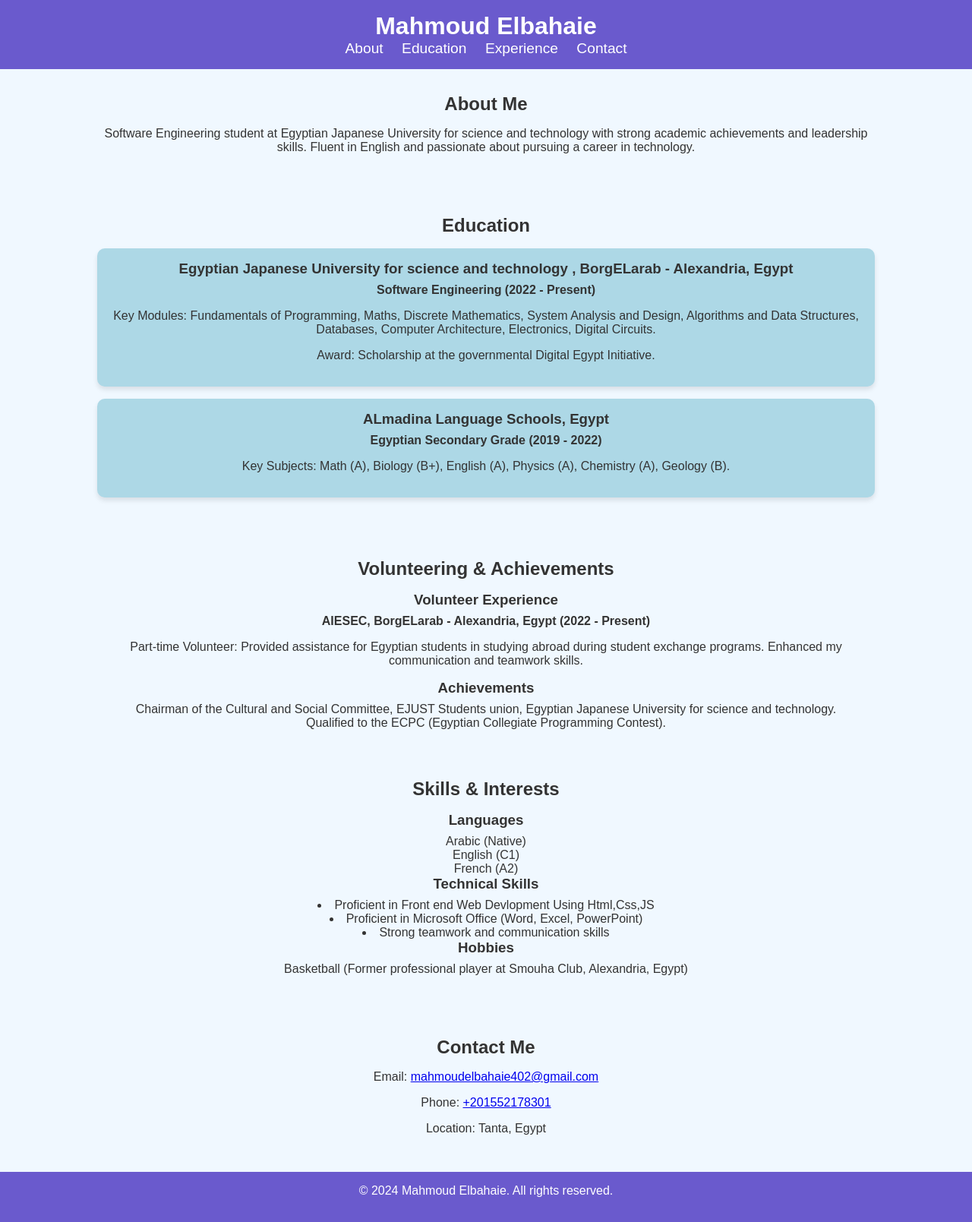
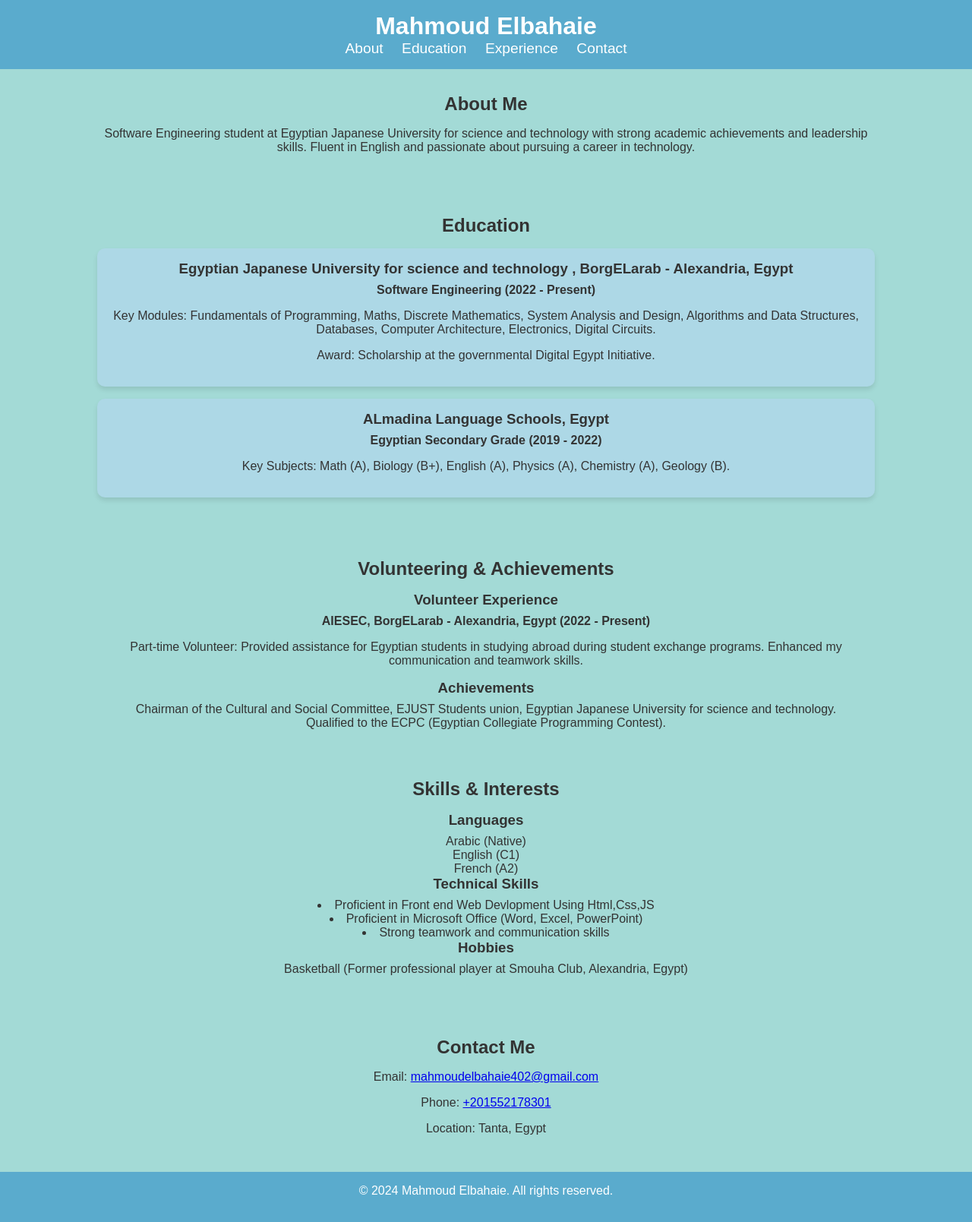
Before and after one commit to Bahie11/Mahmoud.ElbahaieCv, a plain HTML site: page index.html in a window 1280 px wide. Shown: the whole page at 76% size. Drawn offline with Linux system fonts and the light colour scheme.

Commit message:
Update styles.css

```diff
--- a/styles.css
+++ b/styles.css
@@ -6,12 +6,12 @@
 
 body {
     font-family: 'Poppins', sans-serif;
-    background: #f0f8ff;
+    background: #a3dad6;
     color: #333;
 }
 
 header {
-    background: #6a5acd;
+    background: #5aabcd;
     color: white;
     padding: 1rem;
     text-align: center;
@@ -28,7 +28,7 @@ nav ul li {
 }
 
 nav ul li a {
-    color: white;
+    color: rgb(255, 255, 255);
     text-decoration: none;
     font-size: 1.2rem;
 }
@@ -89,7 +89,7 @@ ul {
 }
 
 footer {
-    background: #6a5acd;
+    background: #5aabcd;
     color: white;
     padding: 1rem 0;
     text-align: center;
```
